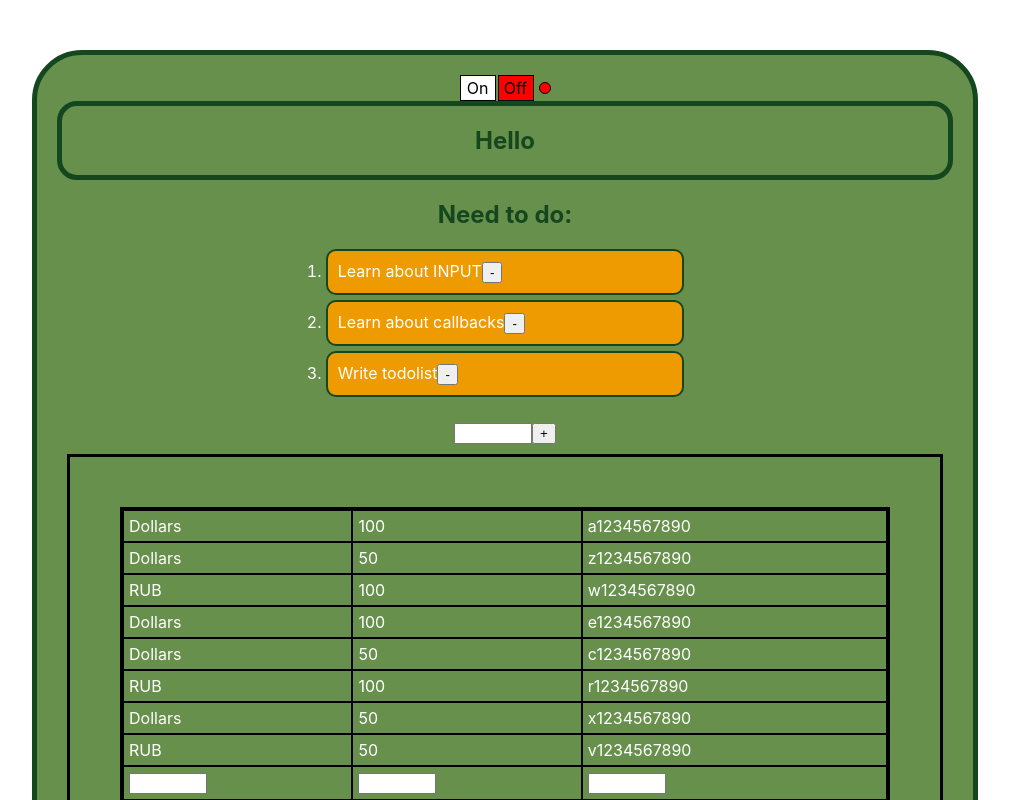
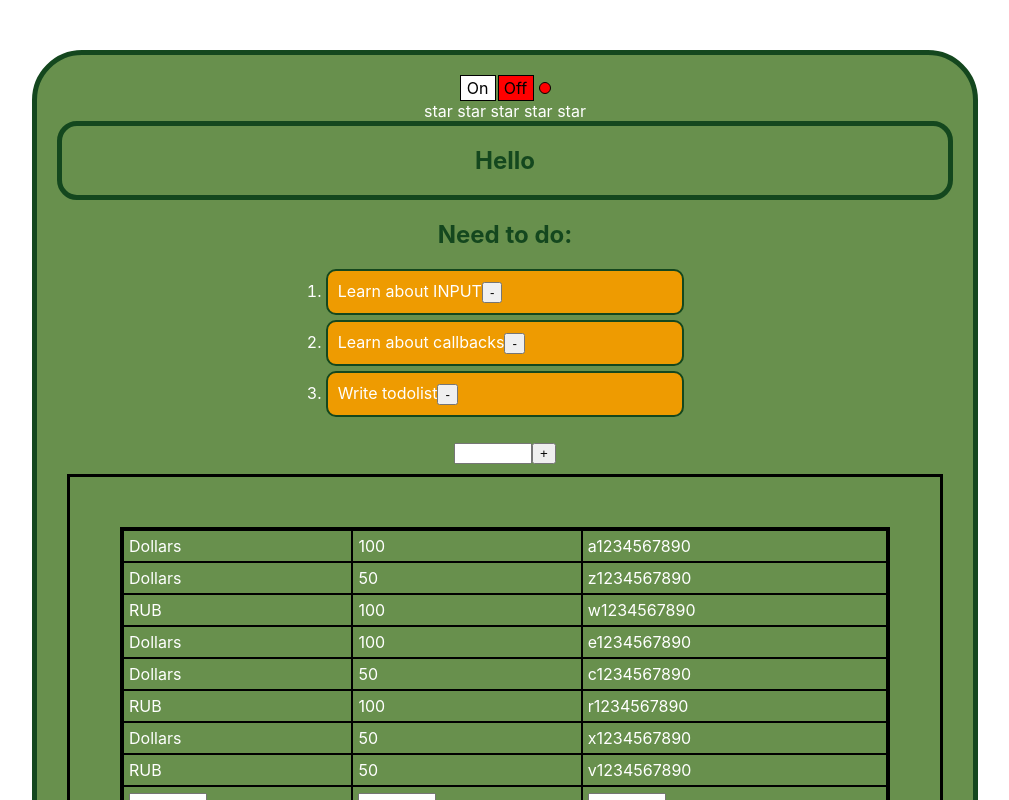
Before and after one commit to Pikadorius/samurai-way-main, a React (Create React App) app: page / in a window 1280 px wide. Shown: the top 800 px of the page, without its empty margins (135-1144 px from the left). Built offline with nearby package versions, Linux system fonts and the light colour scheme.

Commit message:
added new UncontrolledRating.tsx component

```diff
--- a/src/App.tsx
+++ b/src/App.tsx
@@ -1,7 +1,7 @@
 import React, {useState} from 'react';
 import './App.css';
 import Accordion from "./Components/Accordion/Accordion";
-import Rating from "./Components/Rating";
+import Rating from "./Components/Rating/Rating";
 import NewComponent from "./Components/NewComponent";
 import StateExample from './Components/StateExample';
 import Banknotes from './Components/Banknotes';
@@ -11,6 +11,7 @@ import TodoList from './Components/ToDoList/TodoList';
 import OnOff from './Components/OnOff/OnOff';
 import OnOff2 from './Components/OnOff2/OnOff2';
 import UncontrolledAccordion from './Components/Accordion/UncontrolledAccordion';
+import UncontrolledRating from './Components/Rating/UncontrolledRating';
 
 export type StudentsPropsType = {
     id: number,
@@ -43,6 +44,7 @@ function App() {
     return (
         <div className="App">
             <OnOff2/>
+            <UncontrolledRating/>
             <UncontrolledAccordion titleValue={"Hello"} listValue={['test1','test2','test3']}/>
             <TodoList/>
             {/*<NewComponentForInputs/>
--- /dev/null
+++ b/src/Components/Rating/UncontrolledRating.tsx
@@ -0,0 +1,32 @@
+import React, {useState} from "react";
+
+type RatingPropsType = {}
+
+const UncontrolledRating = (props: RatingPropsType) => {
+    console.log("Rating rendering")
+    const [value, setValue] = useState<number>(0);
+
+    return (
+        <div>
+            <Star selected={value > 0} callBack={()=>setValue(1)}/>
+            <Star selected={value > 1} callBack={()=>setValue(2)}/>
+            <Star selected={value > 2} callBack={()=>setValue(3)}/>
+            <Star selected={value > 3} callBack={()=>setValue(4)}/>
+            <Star selected={value > 4} callBack={()=>setValue(5)}/>
+        </div>
+    );
+}
+
+type StarPropsType = {
+    selected: boolean,
+    callBack: () => void
+}
+
+const Star = ({selected, callBack}: StarPropsType) => {
+    console.log("Star rendering")
+    return (
+        selected ? <span onClick={callBack}><b> star </b></span> : <span onClick={callBack}> star </span>
+    )
+}
+
+export default UncontrolledRating;
```
